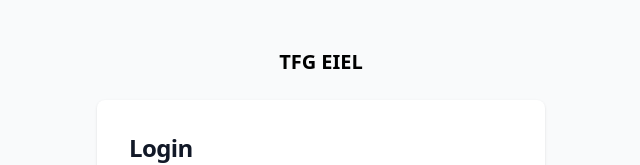
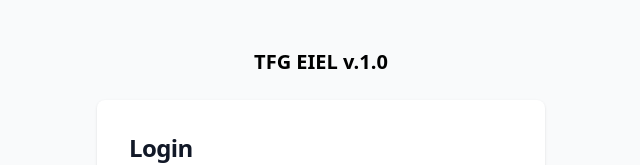
Before and after one commit to jrgavilanes/TFG-EIEL, a Vue app in the folder frontend/eiel-vue/: page /login in a window 1280 px wide. Shown: the top 165 px of the page, without its empty margins (319-959 px from the left). Built offline with nearby package versions, Linux system fonts and the light colour scheme.

Commit message:
prueba workflow actualización en producción

```diff
--- a/frontend/eiel-vue/src/views/LoginView.vue
+++ b/frontend/eiel-vue/src/views/LoginView.vue
@@ -43,7 +43,7 @@ const login = async () => {
             <!-- <a href="#" class="flex items-center text-2xl font-semibold text-gray-900 dark:text-white">
                 <img class="w-32 h-32" :src="logo" alt="logo">
             </a> -->
-            <p class="text-xl font-bold mb-6 my-12">TFG EIEL</p>
+            <p class="text-xl font-bold mb-6 my-12">TFG EIEL v.1.0</p>
             <div class="w-full bg-white rounded-lg shadow md:mt-0 sm:max-w-md xl:p-0 ">
                 <div class="p-6 space-y-4 md:space-y-6 sm:p-8">
                     <h1 class="text-xl font-bold leading-tight tracking-tight text-gray-900 md:text-2xl ">
```
